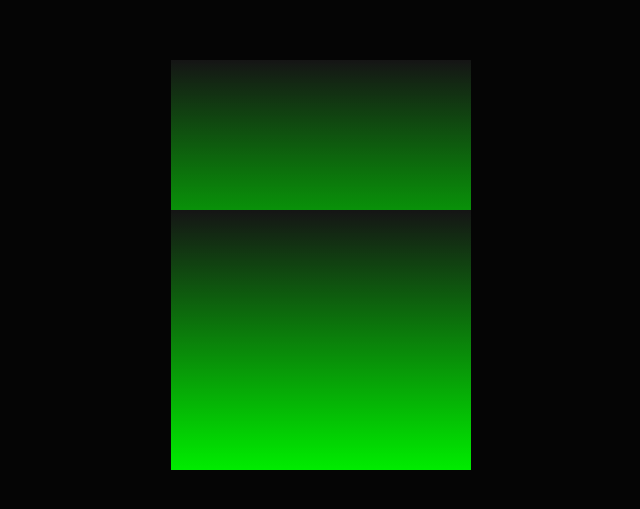
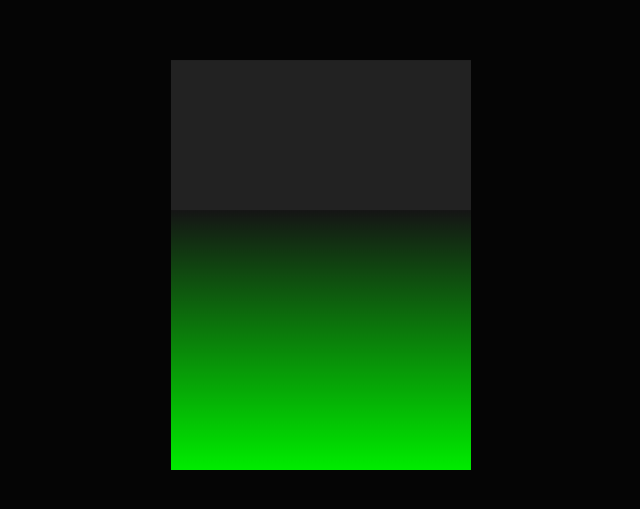
Before and after one commit to CJR85/3d-glowing-cube, a plain HTML site: page index.html in a window 1280 px wide. Shown: the part 135-644 px from the top of the page, without its empty margins (319-959 px from the left). Drawn offline with Linux system fonts and the light colour scheme.

Commit message:
Style top class

```diff
--- a/style.css
+++ b/style.css
@@ -47,3 +47,13 @@ body {
   background: linear-gradient(#151515, #00ec00);
   transform: rotateY(calc(90deg * var(--i))) translateZ(150px);
 }
+
+.top {
+  position: absolute;
+  top: 0;
+  left: 0;
+  width: 300px;
+  height: 300px;
+  background: #222;
+  transform: rotateX(90deg) translateZ(150px);
+}
```
